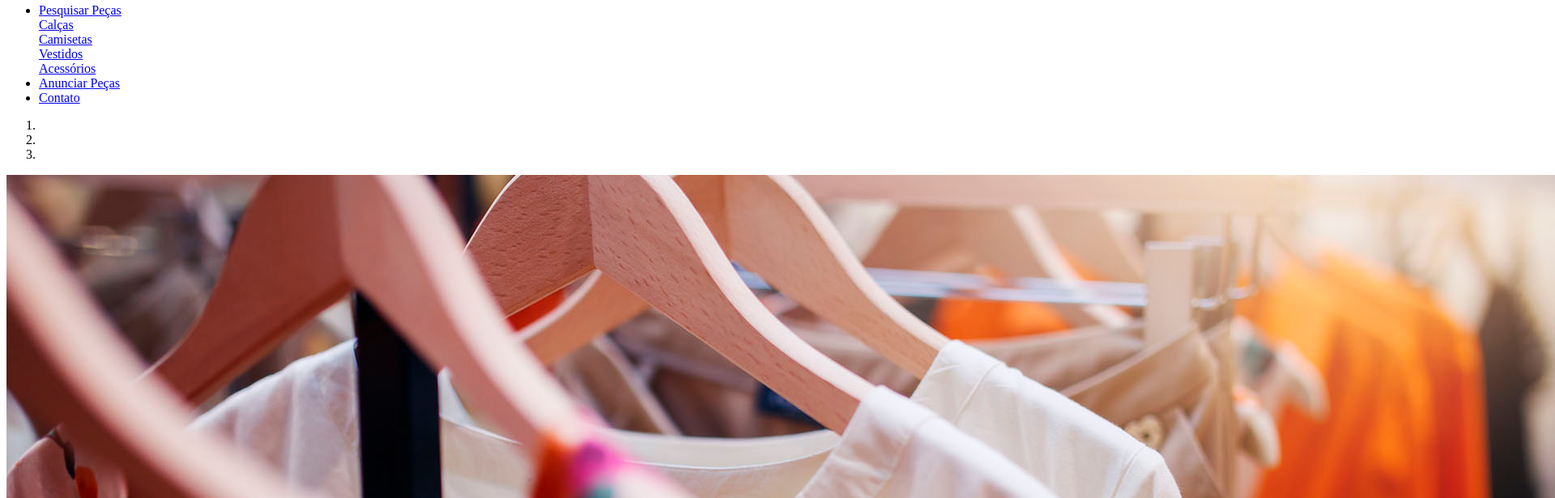
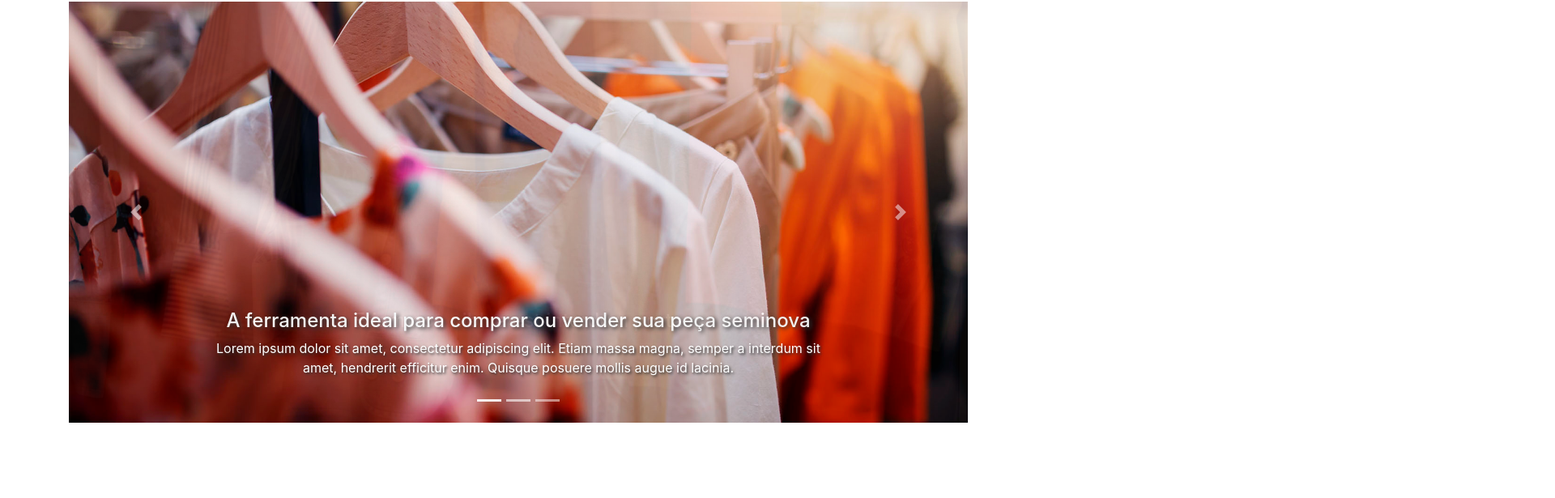
Before and after one commit to guoliv3ira/Brech-do-Gus, a plain HTML site: page index.html in a window 1280 px wide. Shown: the part 140-755 px from the top of the page at 81% size, 1920 px wide, since content can reach past the window. Drawn offline with Linux system fonts and the light colour scheme; the site is published under a folder, as on GitHub Pages, so addresses that start at the root find nothing.

Commit message:
Update index.html

```diff
--- a/index.html
+++ b/index.html
@@ -6,8 +6,8 @@
     <meta name="viewport" content="width=device-width, initial-scale=1, shrink-to-fit=no">
 
     <!-- Bootstrap CSS -->
-    <link rel="stylesheet" href="/css/bootstrap.css">
-    <link rel="stylesheet" href="/css/styles.css">
+    <link rel="stylesheet" href="css/bootstrap.css">
+    <link rel="stylesheet" href="css/styles.css">
     <script src="https://kit.fontawesome.com/060c047e40.js" crossorigin="anonymous"></script>
 
     <title>Brechó do Gus</title>
@@ -135,8 +135,8 @@
 
     <!-- JavaScript (Opcional) -->
     <!-- jQuery primeiro, depois Popper.js, depois Bootstrap JS -->
-    <script src="/js/jquery.min.js"></script>
-    <script src="/js/popper.min.js"></script>
-    <script src="/js/bootstrap.min.js"></script>
+    <script src="js/jquery.min.js"></script>
+    <script src="js/popper.min.js"></script>
+    <script src="js/bootstrap.min.js"></script>
   </body>
 </html>
```
